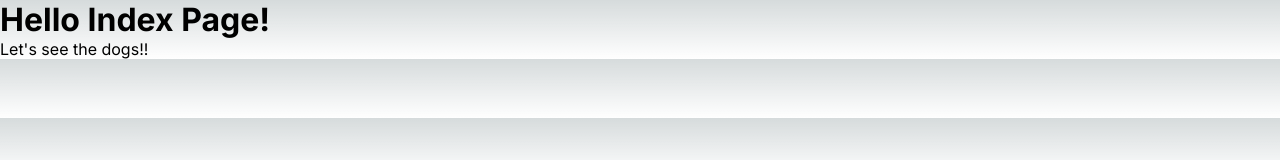
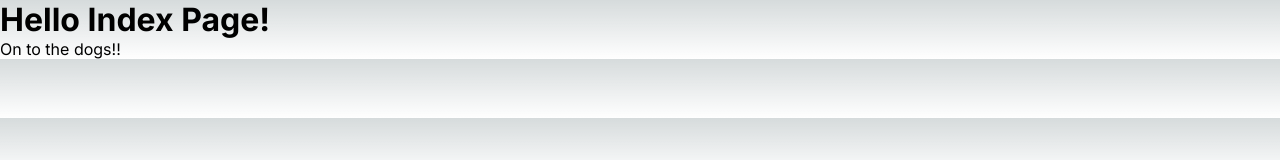
Before and after one commit to ben-manning/doggy-frontend, a Next.js app: page / in a window 1280 px wide. Shown: the top 160 px of the page. Built offline with nearby package versions, Linux system fonts and the light colour scheme.

Commit message:
remove apostrophe from Link

```diff
--- a/src/app/page.js
+++ b/src/app/page.js
@@ -19,7 +19,7 @@ export default function Home() {
   return (
     <main>
       <h1>Hello Index Page!</h1>
-      <Link href="/dogs">Let's see the dogs!!</Link>
+      <Link href="/dogs">On to the dogs!!</Link>
     </main>
   )
 }
```
